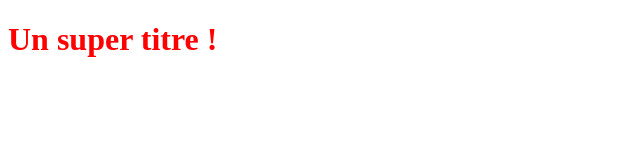
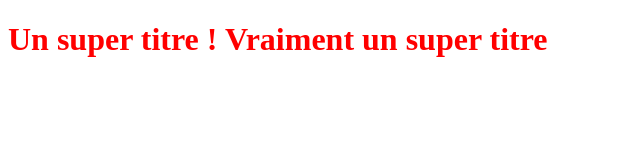
Before and after one commit to bhn-ul/ExampleRepo, a plain HTML site: page index.html in a window 1280 px wide. Shown: the whole page, without its empty margins (0-640 px from the left). Drawn offline with Linux system fonts and the light colour scheme.

Commit message:
Changement du titre

```diff
--- a/index.html
+++ b/index.html
@@ -5,6 +5,6 @@
    <link rel="stylesheet" type="text/css" href="style.css">
 </head>
 <body>
-   <h1>Un super titre !</h1>
+   <h1>Un super titre ! Vraiment un super titre</h1>
 </body>
 </html>
```
